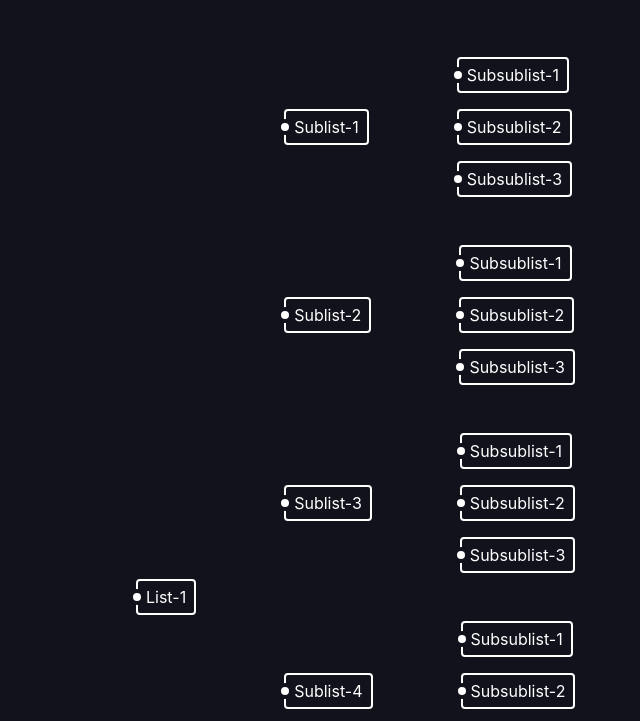
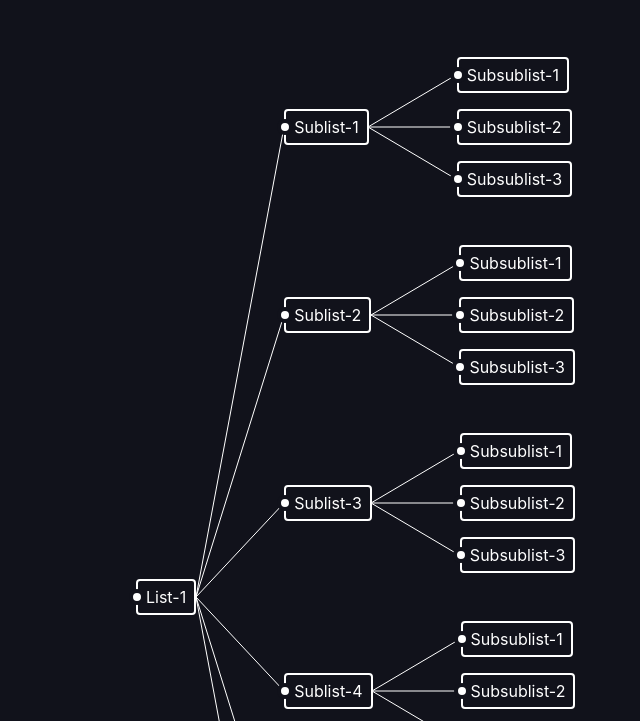
Before and after one commit to felixbouveret/arbo-generator, a website: page src/index.html in a window 1280 px wide. Shown: the part 79-800 px from the top of the page, without its empty margins (0-640 px from the left). Drawn offline with nearby package versions, Linux system fonts and the light colour scheme; files that its build step writes are made by us from their sources.

Commit message:
Added line SVG

```diff
--- a/gulpfile.js
+++ b/gulpfile.js
@@ -22,7 +22,7 @@ GulpClient.task('js-dev', () => {
             .pipe(bs.stream());
 });
 
-GulpClient.task('clean-dist', () => {
+GulpClient.task('clean', () => {
     return GulpClient.src("./dist/**/*")
     .pipe(Plug.clean());
 });
@@ -37,5 +37,6 @@ GulpClient.task('serve', () => {
 });
 
 GulpClient.task('watch', GulpClient.series('css-dev', 'html-dev', 'js-dev', 'serve'));
+GulpClient.task('build', GulpClient.parallel('clean', 'css-dev', 'html-dev', 'js-dev'));
 
 GulpClient.task('default', GulpClient.series('watch'));
--- a/src/js/app.js
+++ b/src/js/app.js
@@ -1,2 +1,62 @@
-//Write code here
-let hello = "hey";
+// Create SVG background
+
+var svgNS = "http://www.w3.org/2000/svg";
+let arbo = document.querySelector('ul.rootArbo')
+console.log(arbo.getBoundingClientRect())
+
+let wrapper = document.createElement('div')
+    wrapper.setAttribute('class', 'arbo-wrapper')
+
+    arbo.parentNode.insertBefore(wrapper, arbo)
+    wrapper.appendChild(arbo)
+let viewBox = '0 0 ' + arbo.getBoundingClientRect().width + ' ' +arbo.getBoundingClientRect().height
+let svgBg = document.createElementNS(svgNS, 'svg')
+    svgBg.setAttribute('class', 'svg-bg')
+    svgBg.setAttribute('viewBox', viewBox)
+    svgBg.setAttribute('height', arbo.getBoundingClientRect().height)
+    svgBg.setAttribute('width', arbo.getBoundingClientRect().width)
+
+arbo.parentNode.insertBefore(svgBg, arbo)
+
+setSvgBg = (container) => {
+
+    container.innerHTML = "";
+
+    let elem = document.querySelectorAll(':not(.rootArbo) > li > *:not(ul)')
+
+    elem.forEach((item, i) => {
+
+        let x1 = parseInt((item.getBoundingClientRect().x + window.scrollX - wrapper.offsetLeft));
+        let y1 = (item.getBoundingClientRect().y + window.scrollY - wrapper.offsetTop) + item.getBoundingClientRect().height / 2;
+
+        let parent = item.parentElement.parentElement.parentElement.firstElementChild
+
+        let x2 = parseInt((parent.getBoundingClientRect().x + window.scrollX - wrapper.offsetLeft) + parent.getBoundingClientRect().width);
+        let y2 = (parent.getBoundingClientRect().y + window.scrollY - wrapper.offsetTop) + parent.getBoundingClientRect().height / 2;
+
+    //console.log(x1, y1, ' et ', x2, y2)
+
+    let newLine = document.createElementNS(svgNS, 'line')
+        newLine.setAttributeNS(null, 'x1', x1)
+        newLine.setAttributeNS(null, 'y1', y1)
+        newLine.setAttributeNS(null, 'x2', x2)
+        newLine.setAttributeNS(null, 'y2', y2)
+
+    container.append(newLine)
+
+    });
+}
+
+setSvgBg(svgBg);
+
+window.onresize = () => {
+
+    let windowSize = window.innerWidth;
+
+    if(windowSize < 540) {
+        svgBg.innerHTML = "";
+        return;
+    }
+
+    setSvgBg(svgBg);
+}
--- a/src/sass/main.scss
+++ b/src/sass/main.scss
@@ -85,3 +85,14 @@ li {
     }
   }
 }
+.arbo-wrapper {
+  position: relative;
+  svg {
+    position: absolute;
+    z-index: 0;
+    line {
+      stroke: white;
+    }
+  }
+
+}
```
